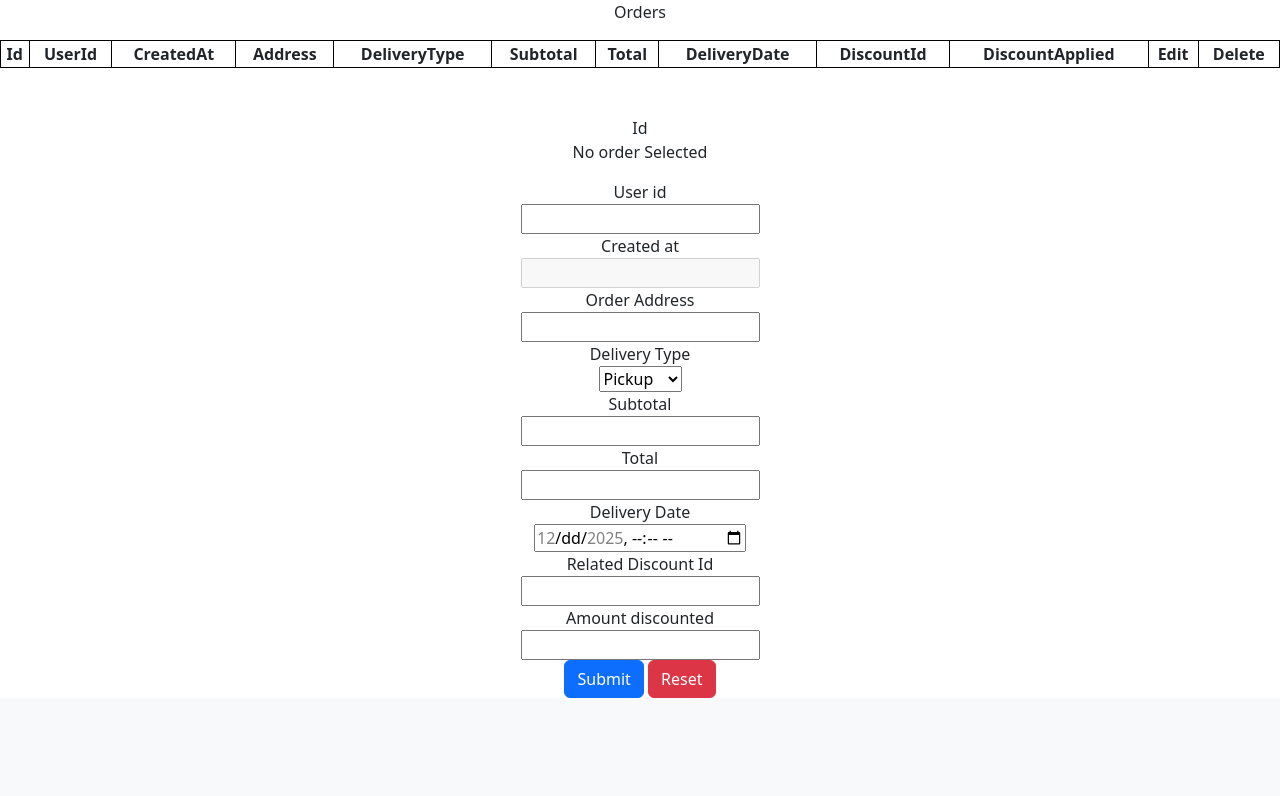
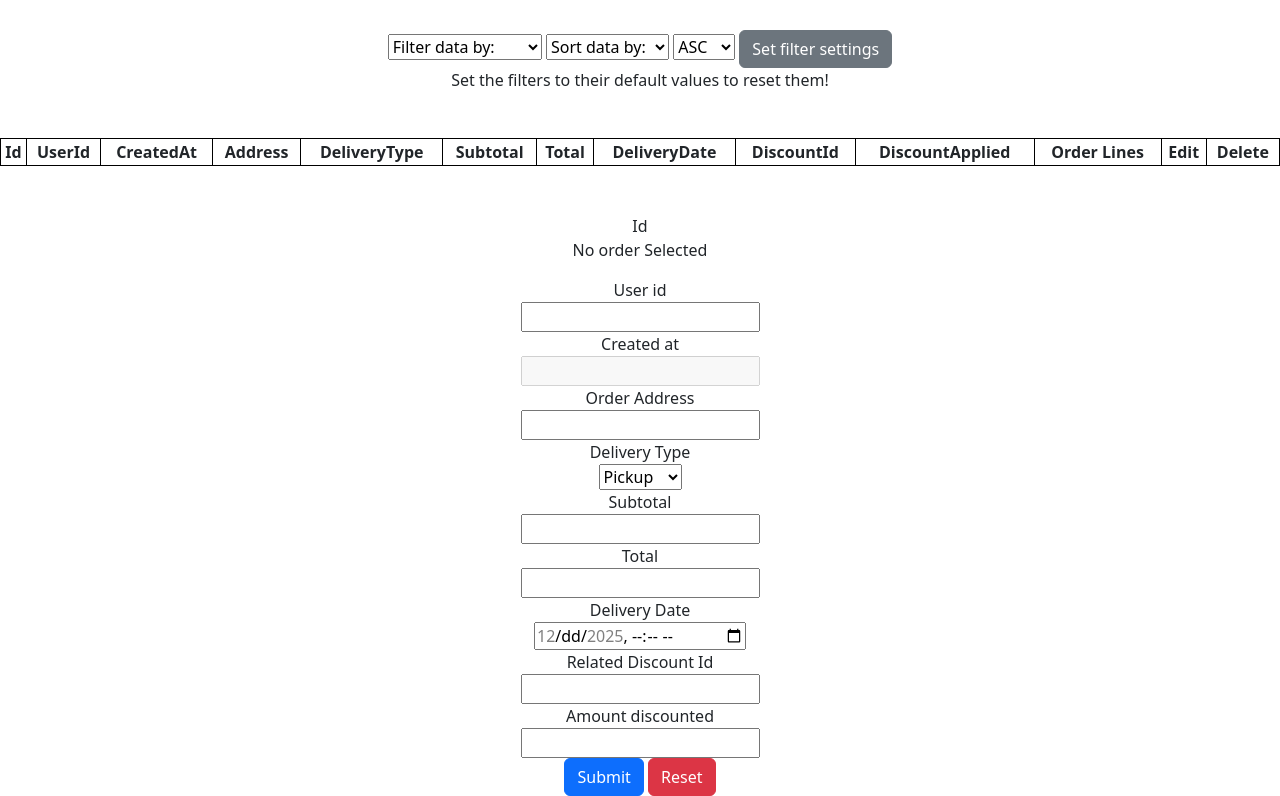
Before and after one commit to llambrichd06/eeats, a PHP site: page /view/AdminPanel/mainAdmin.php in a window 1280 px wide, after a click on "Orders". Shown: the part 199-995 px from the top of the page. Before the commit the page ends 897 px from the top, so only its background shows below. Run offline with PHP 8.4, Linux system fonts and the light colour scheme; lists and menus that the app fills with data are empty; style sheets or scripts are compiled from the project's sources.

Commit message:
EEATS-26 Created and finished order filters

```diff
--- a/resources/css/admin.css
+++ b/resources/css/admin.css
@@ -16,7 +16,7 @@ body .btn-class:hover, body .btn-class:focus {
     color: #FFFFFF;
 }
 
-.content-section {
+.content-section, .filterInput {
     display: none;
 }
 
@@ -24,7 +24,15 @@ body .btn-class:hover, body .btn-class:focus {
     display: flex;
 }
 
+.currentFilter {
+    display: inline;
+}
+
 td, th {
     border: black solid 1px;
 
 }
+
+.orderFilters {
+    padding: 30px 0;
+}
--- a/resources/js/orders.js
+++ b/resources/js/orders.js
@@ -30,10 +30,32 @@ orderDeliveryDate.max = maxDate.toISOString().slice(0, 16);
 
 const orderDiscountId = document.getElementById('orderDiscountId');
 const orderDiscountAmount = document.getElementById('orderDiscountAmount');
+/**
+ * Filter variables
+ */
+const orderFilter = document.getElementById('orderFilter');
+const filterInputs = document.getElementsByClassName('filterInput');
+const filters = Array.from(filterInputs)
+const orderSort = document.getElementById('orderSort');
+const sortingOrder = document.getElementById('sortingOrder');
+const filterButton = document.getElementById('filterButton');
 
+orderFilter.addEventListener("change", (filter) => {
+    filters.forEach(input => {
+        input.classList.remove('currentFilter')
+    });
+    if (filter.target.value == "date") {
+        filterInputs[1].classList.add('currentFilter');
+    } else if (filter.target.value) {
+        filterInputs[0].classList.add('currentFilter');
+    }
+})
 
+filterButton.addEventListener('click', () => {
+    showOrders(orderFilter.value, orderSort.value, sortingOrder.value);
+})
 
-async function showOrders() {
+async function showOrders(filter = null, sort = null, sortingOrder = null) {
     fetch(currentApiURL + "?controller=Order&action=getOrders", {
         method: 'GET'
     })
@@ -42,6 +64,44 @@ async function showOrders() {
         const tbody = document.getElementById('orderTableBody');
         tbody.innerHTML = "";
 
+        if (filter) {
+            r = r.filter((order)=>{
+                if (filter == "user") {
+                    return order.user_id == filterInputs[0].value;
+                } else if (filter == "price") {
+                    return order.total > filterInputs[0].value
+                } else if (filter == "date") {
+                    let date1 = new Date(order.delivery_date.replace(' ', 'T').slice(0, 16))
+                    let date2 = new Date(filterInputs[1].value)
+                    console.log(date2)
+                    return date1.getFullYear() === date2.getFullYear() &&
+                    date1.getMonth() === date2.getMonth() &&
+                    date1.getDate() === date2.getDate()
+                }
+            })
+
+        }
+        if (sort) {
+            r = r.sort((a, b)=>{
+                let dataA;
+                let dataB;
+                if (sort == "date") {
+                    dataA = new Date(a.delivery_date.replace(' ', 'T').slice(0, 16))
+                    dataB = new Date(b.delivery_date.replace(' ', 'T').slice(0, 16)) //parse mysql datetime format into js date
+                } else if (sort == "user") {
+                    dataA = a.user_id
+                    dataB = b.user_id
+                } else {
+                    dataA = a.total
+                    dataB = b.total
+                }
+                if (sortingOrder == "asc") {
+                    return dataA - dataB
+                } else {
+                    return dataB - dataA
+                }
+            })
+        }
         r.forEach(order => {
             const newOrder = new Order(
                 order.id,
--- a/view/AdminPanel/mainAdmin.php
+++ b/view/AdminPanel/mainAdmin.php
@@ -90,7 +90,29 @@
             </form>
         </section>
         <section id="Orders" class="content-section flex-column justify-content-start">
-            <p>Orders</p>
+            <div class="orderFilters">
+                <select name="" id="orderFilter">
+                    <option value="">Filter data by:</option>
+                    <option value="user">User Id</option>
+                    <option value="date">Delivery Date</option>
+                    <option value="price">Higher than Price</option>
+                </select>
+                <input type="number" name="" id="" class="filterInput">
+                <input type="datetime-local" name="" id="" class="filterInput">
+                <select name="" id="orderSort">
+                    <option value="">Sort data by:</option>
+                    <option value="user">User Id</option>
+                    <option value="date">Delivery Date</option>
+                    <option value="price">Price</option>
+                </select>
+                <select name="" id="sortingOrder">
+                    <option value="asc">ASC</option>
+                    <option value="desc">DESC</option>
+                </select>
+                <button id="filterButton" class="btn btn-secondary">Set filter settings</button>
+                <br>
+                <p>Set the filters to their default values to reset them!</p>
+            </div>
             <table>
                 <thead>
                     <th>Id</th>
@@ -103,6 +125,7 @@
                     <th>DeliveryDate</th>
                     <th>DiscountId</th>
                     <th>DiscountApplied</th>
+                    <th>Order Lines</th>
                     <th>Edit</th>
                     <th>Delete</th>
                 </thead>
```
